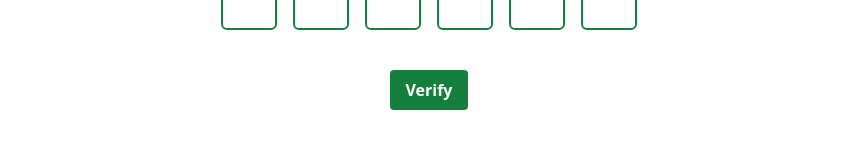
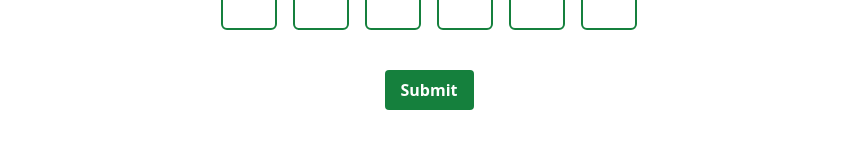
Before and after one commit to esraa00/test-freelancing-backend, a React (Vite) app: page /otp in a window 1280 px wide. Shown: the part 418-566 px from the top of the page, without its empty margins (211-1068 px from the left). Built offline with nearby package versions, Linux system fonts and the light colour scheme.

Commit message:
chore: handle otp submit + add request status

```diff
--- a/src/pages/Otp.tsx
+++ b/src/pages/Otp.tsx
@@ -1,5 +1,7 @@
 import React, { useState, useRef } from "react";
 import Button from "../components/Button";
+import Alert from "../components/Alert";
+import { useNavigate } from "react-router-dom";
 
 function OTPInputField({
   value,
@@ -29,7 +31,15 @@ function OTPInputField({
 }
 
 export default function Otp() {
+  const navigate = useNavigate();
   const [otp, setOtp] = useState(["", "", "", "", "", ""]);
+  const [requestStatus, setRequestStatus] = useState<{
+    status: "failure" | "success" | null;
+    message: string;
+  }>({
+    status: null,
+    message: "",
+  });
   const inputRefs = useRef<(HTMLInputElement | null)[]>([]);
 
   const handleInputChange = (newValue: string, index: number) => {
@@ -46,6 +56,27 @@ export default function Otp() {
 
   const refCallback = (el: HTMLInputElement | null, index: number) => {
     inputRefs.current[index] = el;
+  };
+
+  const handleButtonClick = async () => {
+    const otpValue = otp.join("");
+    const response = await fetch(
+      `http://localhost:3000/api/auth/otp/validate`,
+      {
+        method: "POST",
+        credentials: "include",
+        headers: { "content-type": "application/json" },
+        body: JSON.stringify({
+          otpValue,
+        }),
+      }
+    );
+    const json = await response.json();
+    if (json.status != 200) {
+      setRequestStatus({ status: "failure", message: json.message });
+      return;
+    }
+    navigate("/");
   };
 
   return (
@@ -67,7 +98,15 @@ export default function Otp() {
             />
           ))}
         </div>
-        <Button type="primary">Verify</Button>
+        <Button type="primary" attributes={{ onClick: handleButtonClick }}>
+          Submit
+        </Button>
+        {requestStatus.status === "failure" && (
+          <Alert
+            message={requestStatus.message}
+            status={requestStatus.status}
+          />
+        )}
       </div>
     </>
   );
```
